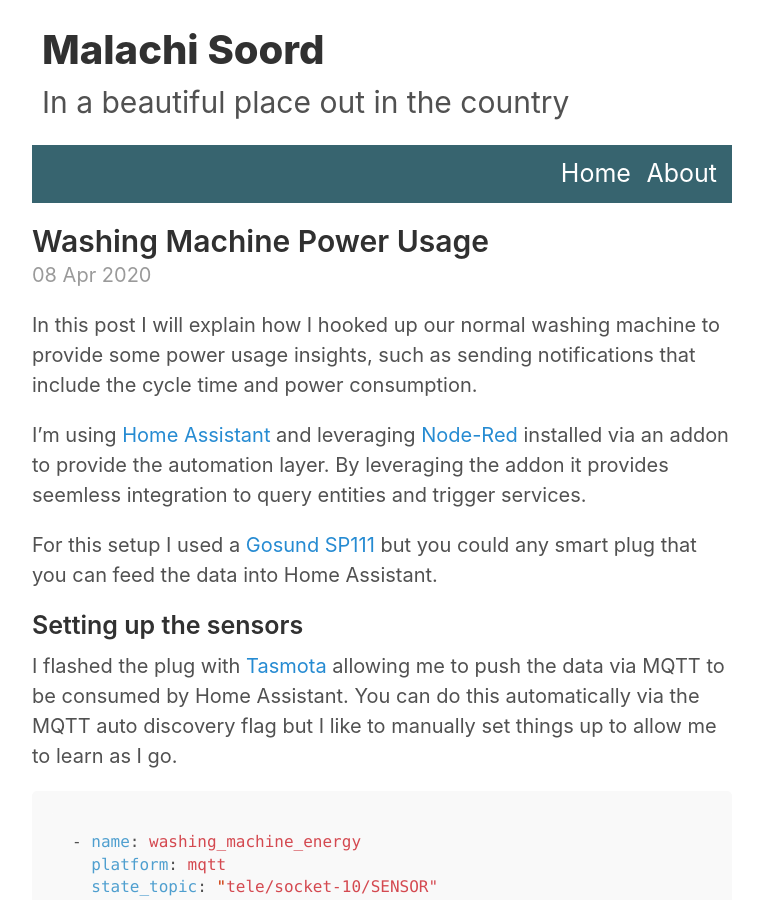
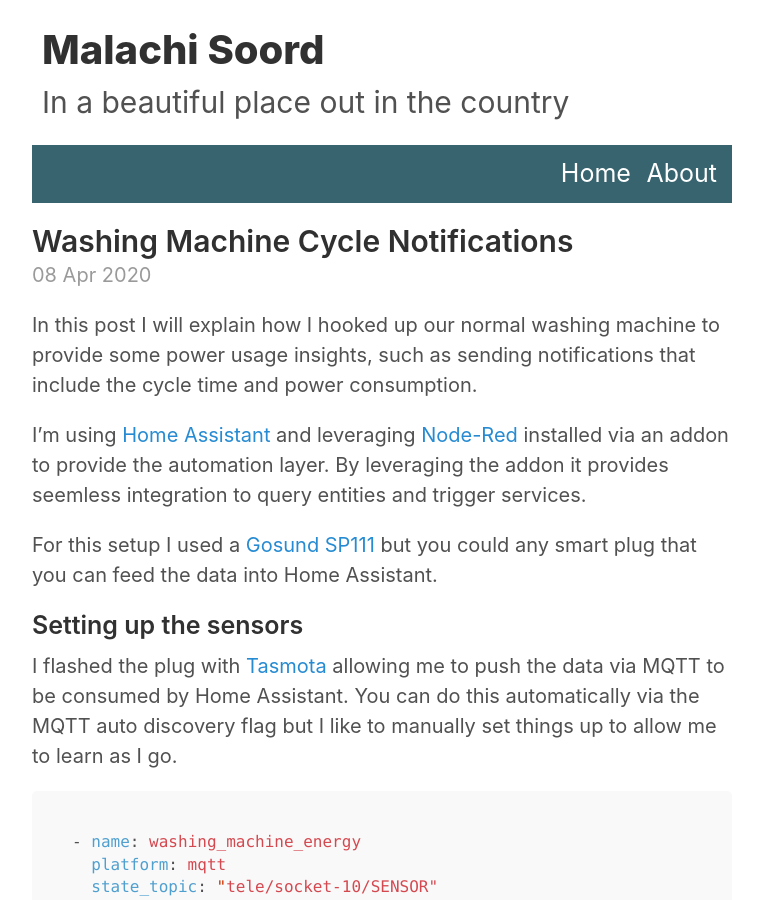
Before and after one commit to inverse/personal-site, a Jekyll site: the page built from _posts/2020-04-08-washing-machine-cycle-notifications.md, in a window 1280 px wide and 900 px high. Shown: the whole window, without its empty margins (258-1021 px from the left). Built offline with Jekyll 4.4.1, drawn with Linux system fonts in a browser that asks for light colours; nearby versions of some CDN libraries.

Commit message:
rename post

```diff
--- a/_posts/2020-04-08-washing-machine-power-usage.md
+++ b/_posts/2020-04-08-washing-machine-cycle-notifications.md
@@ -1,6 +1,6 @@
 ---
 layout: post
-title: Washing Machine Power Usage
+title: Washing Machine Cycle Notifications
 date: 2020-04-08 21:16 +0200
 ---
 
```
